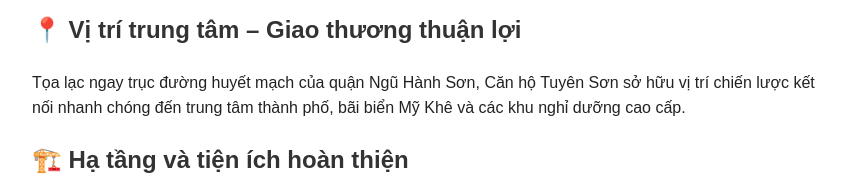
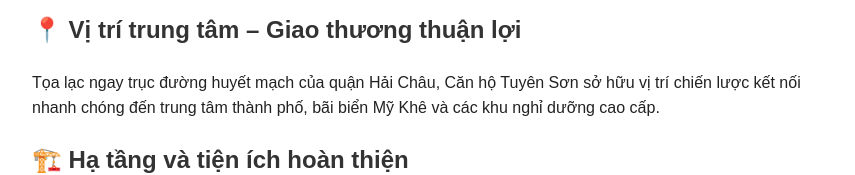
Before and after one commit to dhngroup/estuary.github.io, a plain HTML site: page index.html in a window 1280 px wide. Shown: the part 225-400 px from the top of the page, without its empty margins (208-1063 px from the left). Drawn offline with Linux system fonts and the light colour scheme.

Commit message:
Update index.html

```diff
--- a/index.html
+++ b/index.html
@@ -15,7 +15,7 @@
   <meta property="og:description" content="Khám phá dự án Căn hộ Tuyên Sơn – Vị trí đắc địa, tiện ích đầy đủ, giá trị đầu tư vượt trội.">
   <meta property="og:type" content="website">
   <meta property="og:url" content="https://canhotuyenson.com">
-  <meta property="og:image" content="https://canhotuyenson.com/images/banner.jpg">
+  <meta property="og:image" content="https://canhotuyenson.com/wp-content/uploads/2025/05/sanh-cho-du-an-can-ho-estuary-da-nang.jpg">
 
   <!-- Canonical -->
   <link rel="canonical" href="https://canhotuyenson.com/">
@@ -48,7 +48,7 @@
 
   <h2>📍 Vị trí trung tâm – Giao thương thuận lợi</h2>
   <p>
-    Tọa lạc ngay trục đường huyết mạch của quận Ngũ Hành Sơn, Căn hộ Tuyên Sơn sở hữu vị trí chiến lược kết nối nhanh chóng đến trung tâm thành phố, bãi biển Mỹ Khê và các khu nghỉ dưỡng cao cấp.
+    Tọa lạc ngay trục đường huyết mạch của quận Hải Châu, Căn hộ Tuyên Sơn sở hữu vị trí chiến lược kết nối nhanh chóng đến trung tâm thành phố, bãi biển Mỹ Khê và các khu nghỉ dưỡng cao cấp.
   </p>
 
   <h2>🏗️ Hạ tầng và tiện ích hoàn thiện</h2>
```
